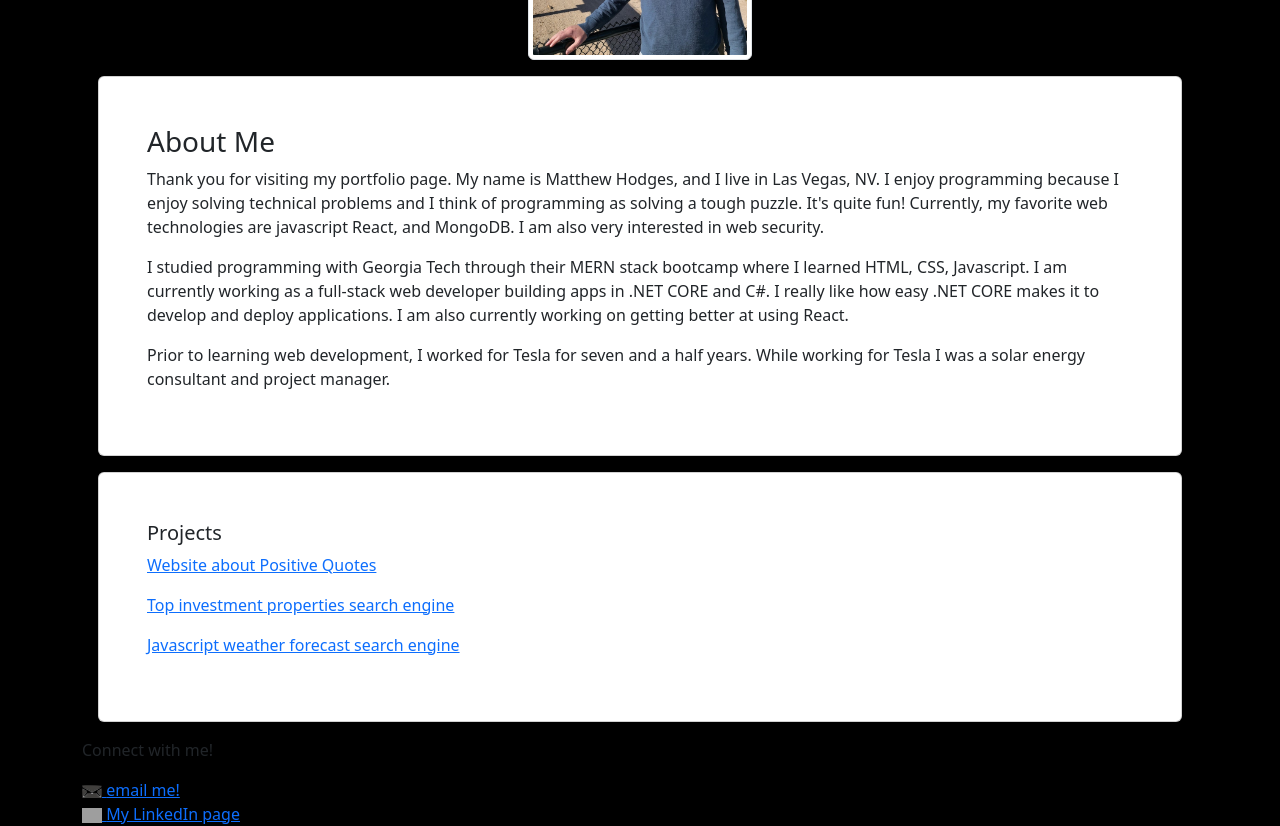
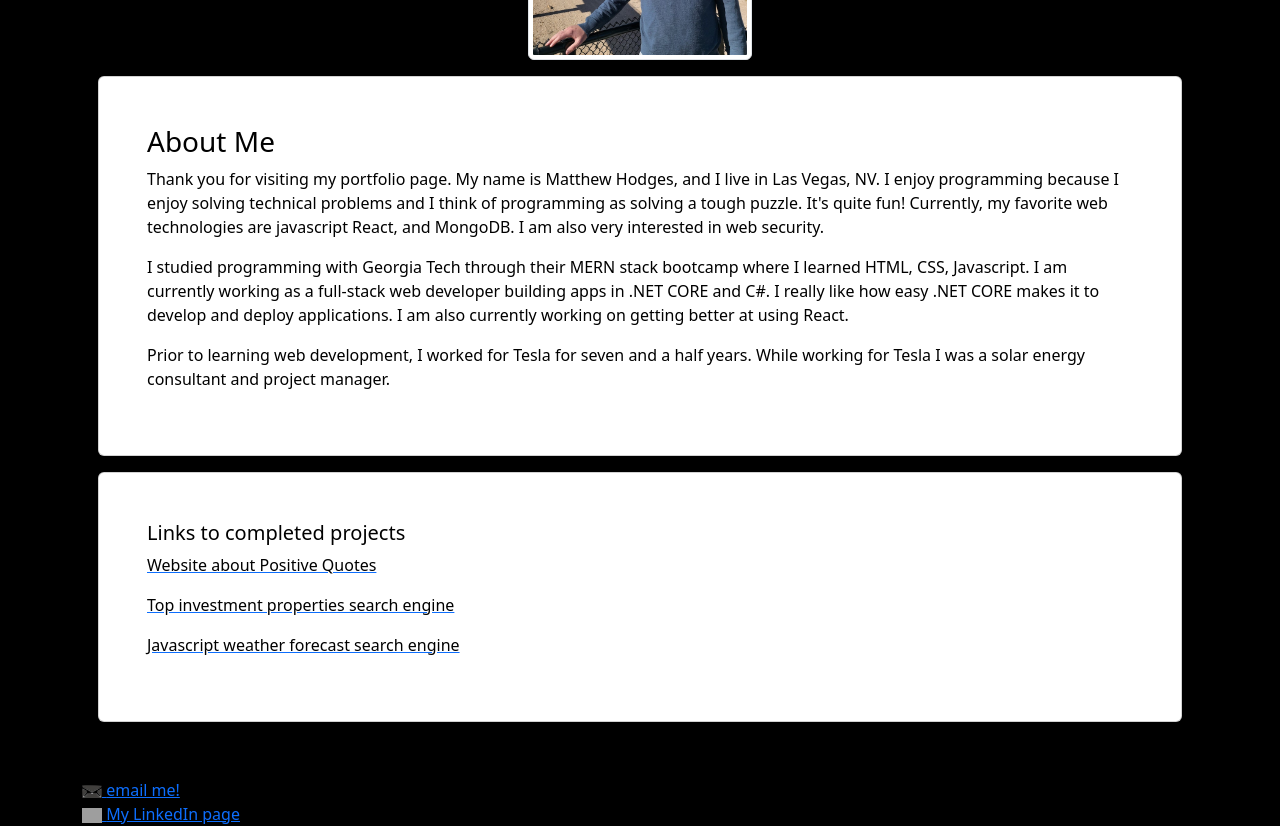
Before and after one commit to m-j-hodges/squirrely-octopus, a React (Create React App) app in the folder client/: page /About in a window 1280 px wide. Shown: the part 460-1286 px from the top of the page. Built offline with nearby package versions, Linux system fonts and the light colour scheme; grey boxes are pictures that could not be loaded.

Commit message:
modified styling on about page and added animation to the navbar

```diff
--- /dev/null
+++ b/client/src/About.css
@@ -0,0 +1,11 @@
+p {
+  color: black;
+}
+
+h5{
+  color: black;
+}
+
+h3{
+  color: black;
+}
--- a/client/src/App.css
+++ b/client/src/App.css
@@ -15,17 +15,57 @@
   border-radius: 6px;
 }
 
+p{
+  color: white;
+}
+
+label{
+  color: white;
+}
+
+h3 {
+  color: white;
+}
+
+h5 {
+  color: white;
+}
+
 /* li:hover {
   background-color: #DEEDF0;
 
 } */
 
-li:hover{
+/* li:hover{
   transition: ease-in-out all .1s;
   -moz-transition: ease-in-out all .1s;
   -webkit-transition: ease-in-out all .1s;
   border: 1px white solid;
   text-decoration:none;
+} */
+
+nav a{
+  text-decoration: none;
+  color: white;
+  position: relative;
+  display:inline-block;
+  border: none;
+}
+
+nav a::after {
+  content: "";
+  position: absolute;
+  width: 0;
+  height: 2px;
+  display:block;
+  margin-top: 5px;
+  left: 0;
+  background-color: white;
+  transition: width 0.4s ease-in-out;
+}
+
+nav a:hover::after {
+  width: 100%
 }
 
 @import url('https://fonts.googleapis.com/css2?family=Open+Sans:wght@600&display=swap');
@@ -100,15 +140,16 @@
   color: #61dafb;
 }
 
+.navtabs{
+  color: white;
+}
+
 
 .custom-message {
   font-size: 10px;
 
 }
-.navtabs {
-  background-color: #C6EBFF;
 
-}
 .doc-border {
   border-radius: 8px;
 
--- a/client/src/components/About.js
+++ b/client/src/components/About.js
@@ -4,6 +4,7 @@
 import photo from "../files/recent_photo.jpg";
 import Footer from "./footer";
 import "animate.css";
+import "../About.css"
 
 function AboutMe() {
   let animateBox = useRef("");
@@ -60,7 +61,7 @@
         </p>
       </div>
       <div className="card p-5 m-3 shadow" ref={animateBox} id="projects-sub">
-        <h5> Projects </h5>
+        <h5> Links to completed projects</h5>
         <a href="https://positive-thoughts-9-28-2022.herokuapp.com">
           <p> Website about Positive Quotes </p>{" "}
         </a>
```
